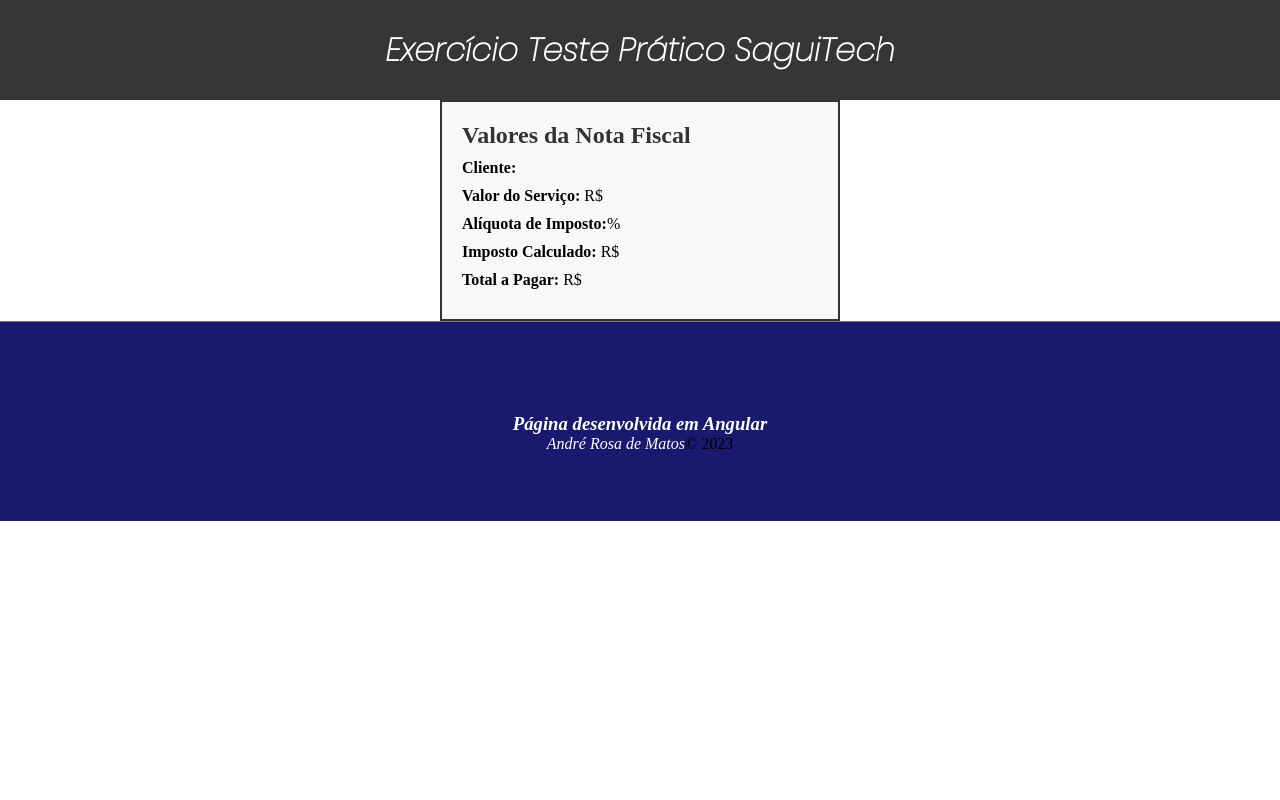
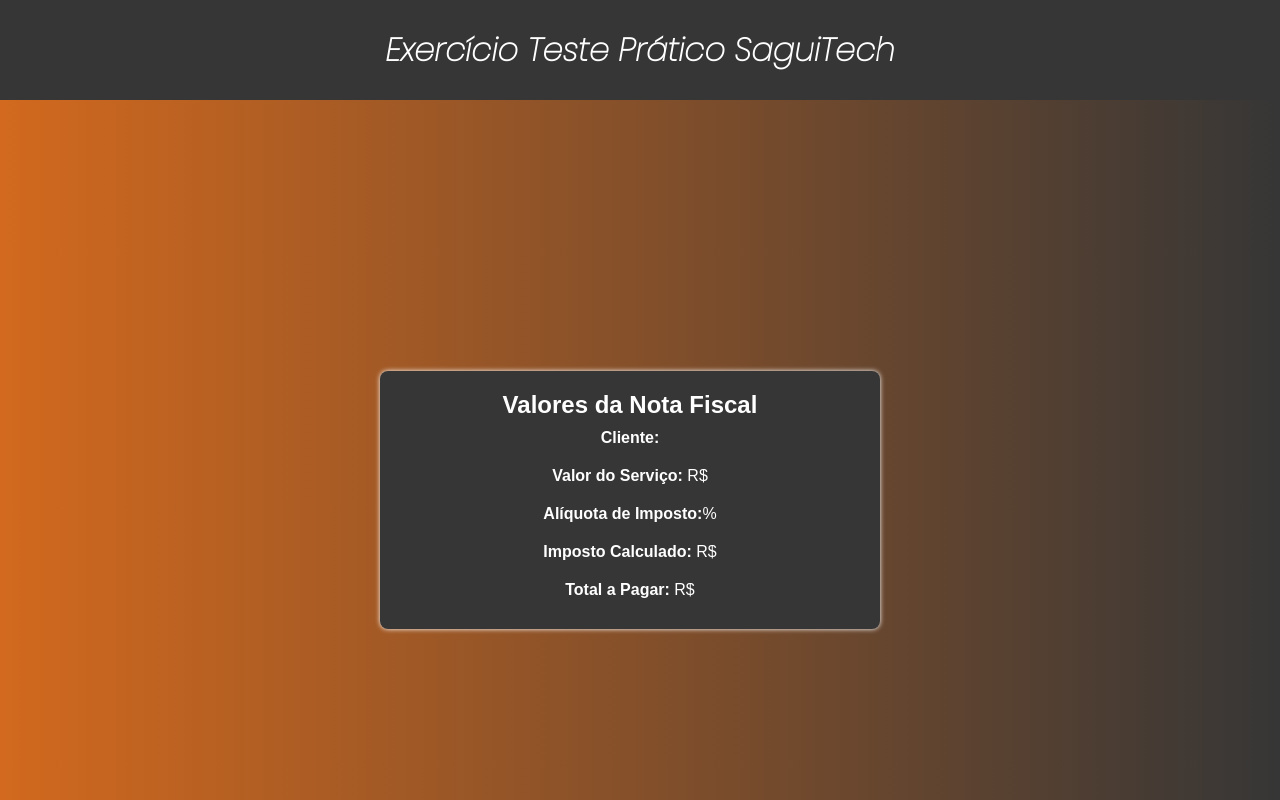
Before and after one commit to andrematos90/Exercicio-Teste-Pratico-SaguiTech, an Angular app in the folder Exercicio teste refeito em Angular/notafiscal/: page /notafiscal in a window 1280 px wide. Shown: the top 800 px of the page. Built offline with nearby package versions, Linux system fonts and the light colour scheme.

Commit message:
estillo finalizado

```diff
--- a/Exercicio teste refeito em Angular/notafiscal/src/app/components/page/calculator/calculator.component.css
+++ b/Exercicio teste refeito em Angular/notafiscal/src/app/components/page/calculator/calculator.component.css
@@ -13,11 +13,12 @@
 }
 
 .container-calculadora {
+
   width: 500px;
   padding: 20px;
   background-color: #363636;
   border-radius: 8px;
-  box-shadow: 0 0 10px rgba(0, 0, 0, 0.1);
+  box-shadow: 0 0 5px #fff;
   margin-right: 20px;
 }
 
--- a/Exercicio teste refeito em Angular/notafiscal/src/app/components/page/result/result.component.css
+++ b/Exercicio teste refeito em Angular/notafiscal/src/app/components/page/result/result.component.css
@@ -1,15 +1,29 @@
-.container-geral {
-  text-align: left;
-  border: 2px solid #333;
-  padding: 20px;
-  max-width: 400px;
-  width: 100%;
-  background-color: #f8f8f8;
-  margin: auto; /* Centralizar o retângulo */
+.container-geral{
+  display: flex;
+  font-family: Arial, sans-serif;
+  margin: 0;
+  padding: 0;
+  display: flex;
+  justify-content: center;
+  align-items: center;
+  min-height: 100vh;
+  background: linear-gradient(to right, #D2691E, #363636);
+  color: #fff;
 }
 
-.container-geral h2 {
-  color: #333;
+
+.container-result {
+  display: flex;
+  align-items: center;
+  flex-direction: column;
+  width: 500px;
+  padding: 20px;
+  background-color: #363636;
+  border-radius: 8px;
+  box-shadow: 0 0 5px #fff;
+  margin-right: 20px;
+
+
 }
 
 .container-geral p {
--- a/Exercicio teste refeito em Angular/notafiscal/src/app/components/page/result/result.component.html
+++ b/Exercicio teste refeito em Angular/notafiscal/src/app/components/page/result/result.component.html
@@ -1,9 +1,11 @@
-<div class="container-geral ">
-  <h2>Valores da Nota Fiscal</h2>
+<div class="container-geral">
+  <div class="container-result">
+    <h2>Valores da Nota Fiscal</h2>
   <p><strong>Cliente:</strong> <span id="cliente"></span></p>
   <p><strong>Valor do Serviço:</strong> R$ <span id="valorServicoNota"></span></p>
   <p><strong>Alíquota de Imposto:</strong> <span id="aliquotaNota"></span>%</p>
   <p><strong>Imposto Calculado:</strong> R$ <span id="impostoCalculado"></span></p>
   <p><strong>Total a Pagar:</strong> R$ <span id="totalPagar"></span></p>
+  </div>
 
 </div>
```
